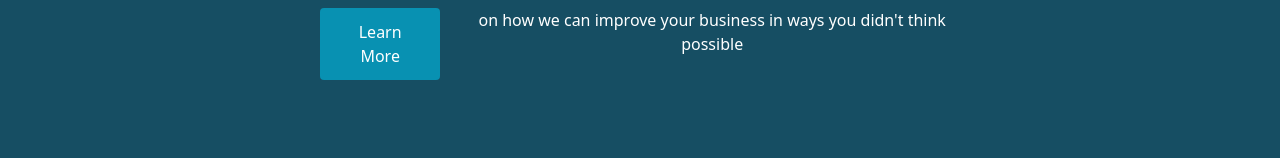
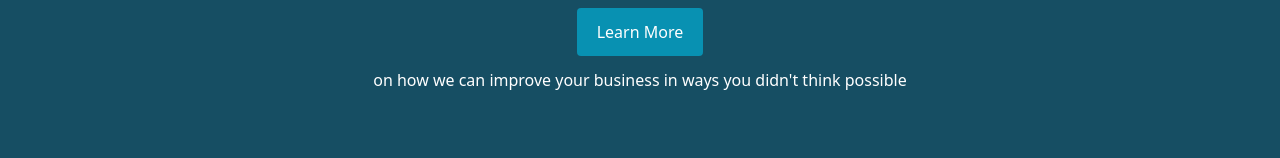
Before and after one commit to Gadget-Software/website, a SvelteKit app: page / in a window 1280 px wide. Shown: the part 360-518 px from the top of the page. Built offline with nearby package versions, Linux system fonts and the light colour scheme.

Commit message:
Fix formatting in page.svelte

```diff
--- a/src/routes/+page.svelte
+++ b/src/routes/+page.svelte
@@ -21,6 +21,8 @@
         <a href="#about" class="btn">
           Learn More
         </a>
+      </p>
+      <p class="flex gap-6 justify-center">
         on how we can improve your business
         in ways you didn't think possible
       </p>
```
